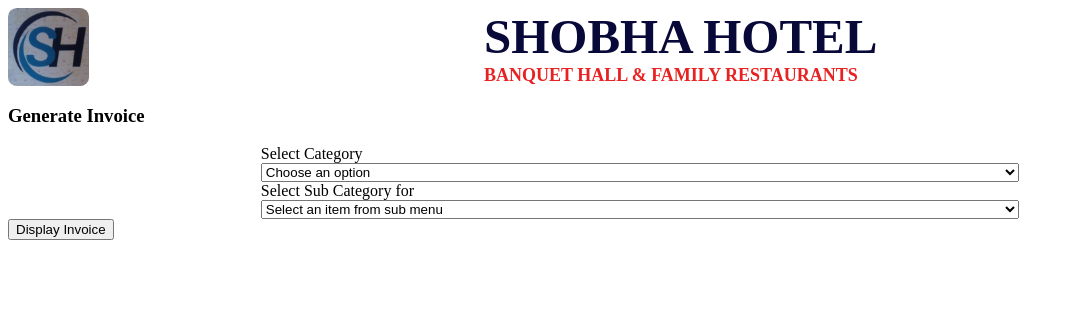
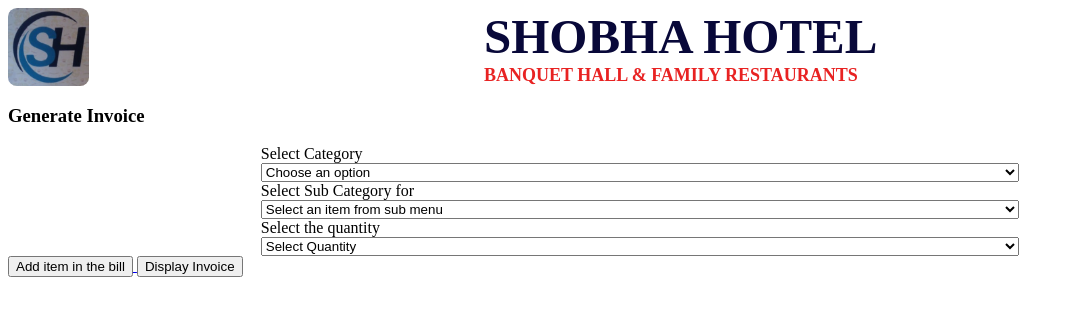
Before and after one commit to samridhikansal/shobha-hotel, a React (Create React App) app: page / in a window 1280 px wide. Shown: the top 316 px of the page, without its empty margins (0-1074 px from the left). Built offline with nearby package versions, Linux system fonts and the light colour scheme.

Commit message:
quantity and price generation

```diff
--- a/src/components/invoice/invoiceForm/invoice/generateInvoice.js
+++ b/src/components/invoice/invoiceForm/invoice/generateInvoice.js
@@ -8,8 +8,6 @@
   constructor(props) {
     super(props);
     this.state = {
-      //   displayCat: false,
-      //   selectCat: false,
       itemCat: "",
       itemList: "",
       item: {},
@@ -51,82 +49,57 @@
           <select
             id="itemlist"
             value={this.state.item.name}
-            onChange={(e) =>
+            onChange={(e) => {
+              var dataset = e.target[e.target.selectedIndex].dataset;
               this.setState({
                 ...this.state,
-                item: { ...this.state.item, name: e.target.value },
-              })
-            }
+                item: {
+                  ...this.state.item,
+                  name: e.target.value,
+                  price: dataset.price,
+                },
+              });
+            }}
           >
             <option value=""> Select an item from sub menu</option>
-            {/* {this.props.itemsData[0].itemList.map((item) => {
-              return <option> {item.item}</option>;
-            })} */}
             {this.props.itemsData
               .filter((item) => item.category == this.state.itemCat)
               .map((item) => {
                 return item.itemList.map((itemlist) => {
-                  return <option> {itemlist.item}</option>;
+                  return (
+                    <option value={itemlist.item} data-price={itemlist.price}>
+                      {" "}
+                      {itemlist.item}
+                    </option>
+                  );
                 });
               })}
           </select>
-        </form>
-
-        {/* <form>
-          <label>Full Name</label>
-          <input type="text"></input>
-          <button
-            onClick={(e) => {
-              e.preventDefault();
-              this.setState({ ...this.state, displayCat: true });
-            }}
+          <label> Select the quantity </label>
+          <select
+            id="quantity"
+            value={this.state.item.quantity}
+            onChange={(e) =>
+              this.setState({
+                ...this.state,
+                item: { ...this.state.item, quantity: e.target.value },
+              })
+            }
           >
             {" "}
-            Add Item
-          </button>
-          {this.state.displayCat ? (
-            <div>
-              {" "}
-              <label> Select item cat</label>
-              <select
-                onChange={(e) => {
-                  this.setState({
-                    ...this.state,
-                    itemCat: e.target.value,
-                    selectCat: true,
-                    // itemList: this.props.itemsData.filter(
-                    //   (item) => item.cat == e.target.value
-                    // ),
-                  });
-                }}
-              >
-                <option>Choose a category</option>
-                {this.props.itemsData.map((item) => (
-                  <option key={uuid()} value={item.cat}>
-                    {" "}
-                    {item.cat}
-                  </option>
-                ))}
-              </select>{" "}
-            </div>
-          ) : null}
-          {this.state.selectCat ? (
-            <div>
-              {
-                this.props.itemsData
-                  .filter((item) => item.cat == this.state.itemCat)
-                  .map((item) => {
-                    return item.itemList.map((itemlist) => {
-                      return <li> {itemlist.item}</li>;
-                    });
-                  })
-                // .map((selectedItems) => (
-                //   <li>{selectedItem.cat} {selectedItem.itemList.map( )</li>
-                // ))}
-              }
-            </div>
-          ) : null} */}
-        {/* </form> */}
+            <option value=""> Select Quantity</option>
+            <option value="1">1 </option>
+            <option value="2">2 </option>
+            <option value="3">3 </option>
+          </select>
+        </form>
+        <div>
+          {" "}
+          {this.state.item.name} {this.state.item.price}{" "}
+          {this.state.item.quantity}
+        </div>
+
+        <button> Add item in the bill </button>
         <Link to="/displayinvoice">
           {" "}
           <button> Display Invoice</button>{" "}
```
